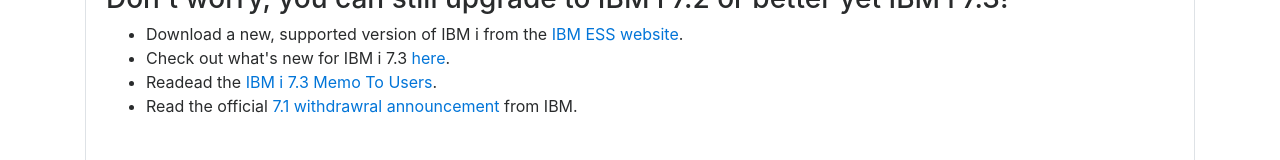
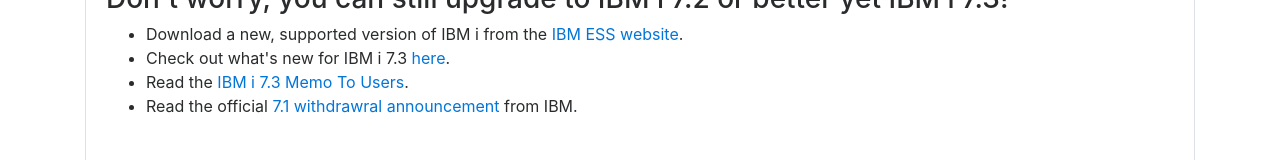
Before and after one commit to Club-Seiden/ibm-i-clock, a website: page index.html in a window 1280 px wide. Shown: the part 429-589 px from the top of the page. Drawn offline with nearby package versions, Linux system fonts and the light colour scheme.

Commit message:
Fix Readead typo.

```diff
--- a/index.html
+++ b/index.html
@@ -58,7 +58,7 @@
                 <a href="https://www.ibm.com/support/knowledgecenter/en/ssw_ibm_i_73/db2/rbafzwhatsnew.htm" rel="nofollow">here</a>.
               </li>
               <li>
-                Readead the
+                Read the
                 <a href="https://www.ibm.com/support/knowledgecenter/ko/ssw_ibm_i_73/rzaq9/rzaq9.pdf" rel="nofollow">IBM i 7.3 Memo To Users</a>.
               </li>
               <li>
```
